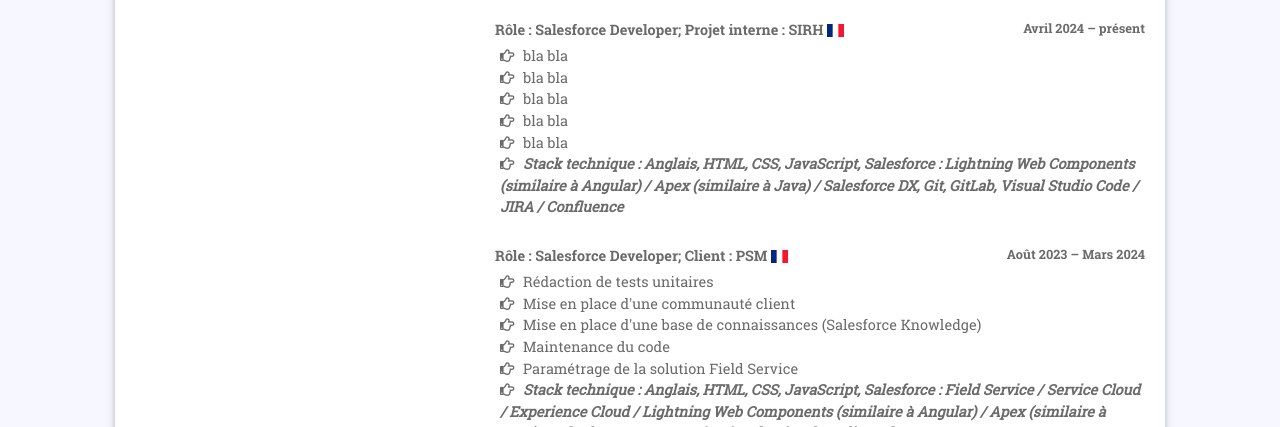
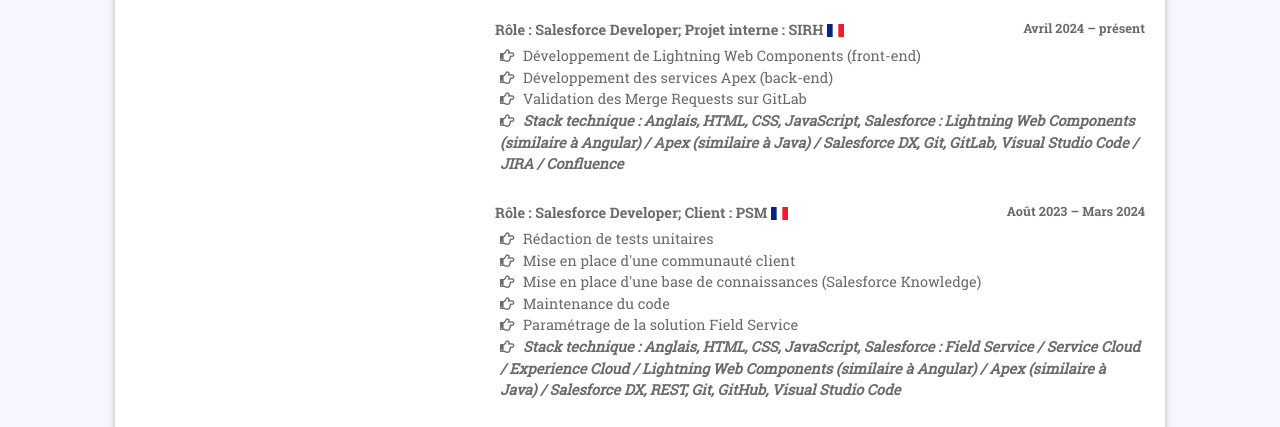
Before and after one commit to bretondev/portfolio, a plain HTML site: page fr/index.html in a window 1280 px wide. Shown: the part 2659-3086 px from the top of the page. Drawn offline with Linux system fonts and the light colour scheme.

```diff
--- a/fr/sections/work-experience.html
+++ b/fr/sections/work-experience.html
@@ -18,23 +18,15 @@
 <ul>
     <li>
         <i class="far fa-hand-point-right"></i>
-        bla bla
+        Développement de Lightning Web Components (front-end)
     </li>
     <li>
         <i class="far fa-hand-point-right"></i>
-        bla bla
+        Développement des services Apex (back-end)
     </li>
     <li>
         <i class="far fa-hand-point-right"></i>
-        bla bla
-    </li>
-    <li>
-        <i class="far fa-hand-point-right"></i>
-        bla bla
-    </li>
-    <li>
-        <i class="far fa-hand-point-right"></i>
-        bla bla
+        Validation des Merge Requests sur GitLab
     </li>
     <li>
         <i class="far fa-hand-point-right"></i>
```
